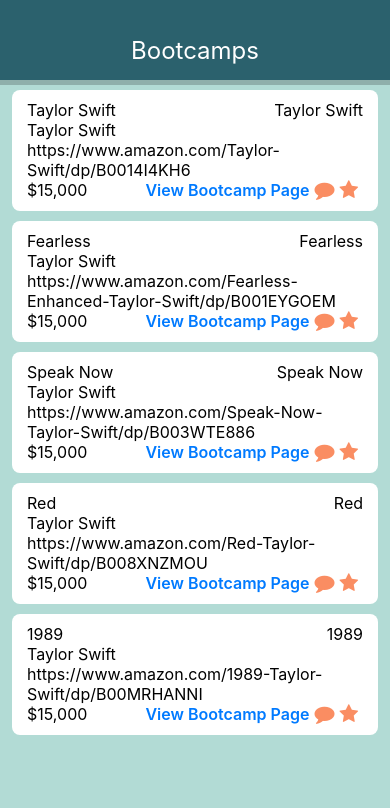
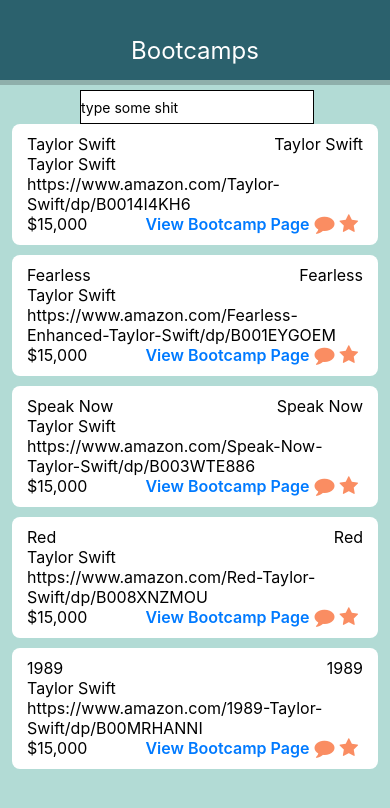
Before and after one commit to deyanp19/bootcampapp, a React Native app: screen / in a window 390 px wide. Shown: the top 808 px of the page. Built offline with nearby package versions, Linux system fonts and the light colour scheme.

Commit message:
fixed margin with text input and added styling

```diff
--- a/App.js
+++ b/App.js
@@ -14,7 +14,7 @@
         <Header
           headerText={"Bootcamps"}
         />
-        {/* <SearchBar /> */}
+        <SearchBar />
         <Results />
 
       </View>
--- a/src/components/SearchBar/SearchBar.js
+++ b/src/components/SearchBar/SearchBar.js
@@ -1,4 +1,4 @@
-import React, { Component} from "react";
+import React, { Component } from "react";
 import { AppRegistry, TextInput } from 'react-native';
 
 export default class SearchBar extends Component {
@@ -8,14 +8,24 @@
             text: "type some shit"
         }
     }
-render() {
+    render() {
 
-    return(
-        <TextInput
-        style={{height: 40, borderColor: 'black', borderWidth: 1, width: "60%"}}
-        onChangeText={(text) => this.setState({text})}
-        value={this.state.text}
-      />
-    );
+        return (
+            <TextInput
+                style={TextInputStyle}
+                onChangeText={(text) => this.setState({ text })}
+                value={this.state.text}
+            />
+        );
+    }
 }
+
+const TextInputStyle = {
+    height: 40,
+    borderColor: 'black',
+    borderWidth: 1,
+    width: "60%",
+    marginLeft: 80,
+    marginRight: 80,
+    backgroundColor: 'white'
 }
```
